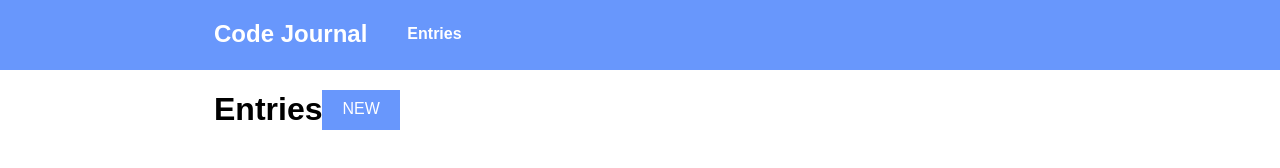
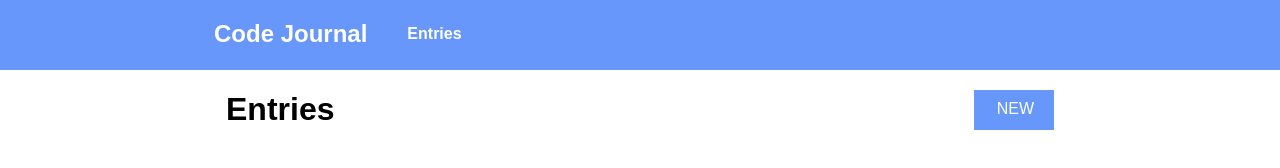
Before and after one commit to JanelleGatmaitan/code-journal, a website: page index.html in a window 1280 px wide. Drawn offline with Linux system fonts and the light colour scheme.

Commit message:
added css to new button #2

```diff
--- a/css/layout.css
+++ b/css/layout.css
@@ -33,11 +33,22 @@
   }
 }
 
-.new-anchor-container {
-  margin-top: 50px;
+img {
+  width: 95%;
+  height: 500px;
 }
 
-img {
-  width: 95%;
-  height: 501px;
+a.column-half {
+  text-decoration: none;
+  justify-content: right;
+  text-align: right;
 }
+
+div.new {
+  text-decoration: none;
+  padding: 10px 20px;
+  height: 40px;
+  margin-top: 20px;
+  float: right;
+  overflow: auto;
+}
--- a/css/styles.css
+++ b/css/styles.css
@@ -55,15 +55,10 @@
   margin-top: 25px;
 }
 
-.new-anchor {
+div.new {
   padding: 10px 20px;
   background-color: #6897fc;
   color: white;
   text-transform: uppercase;
-  height: 40px;
-  margin-top: 20px;
+  width: 80px;
 }
-
-a {
-  text-decoration: none;
-}
--- a/index.html
+++ b/index.html
@@ -28,8 +28,8 @@
   <div data-view="entries" class="entries-list-container">
     <ul class="container">
       <div class="row">
-        <h1>Entries</h1>
-        <a href="#" class="new-anchor">New</a>
+        <h1 class="column-half">Entries</h1>
+          <a href="#" class="new-anchor column-half"><div class="new">New</div></a>
       </div>
       <li class="entry-item"></li>
     </ul>
--- a/js/data.js
+++ b/js/data.js
@@ -22,7 +22,6 @@
 window.addEventListener('beforeunload', function (event) {
   var dataJSON = JSON.stringify(data);
   localStorage.setItem('create-an-entry', dataJSON);
-  // These two lines, update the classNames in local storage
   var classNamesJSON = JSON.stringify(classNames);
   localStorage.setItem('classNames', classNamesJSON);
 });
--- a/js/main.js
+++ b/js/main.js
@@ -9,7 +9,6 @@
 var $new = document.querySelector('.new-anchor');
 var $entryForm = document.querySelector('div.entry-form');
 
-// This happens on refresh - when this page is loaded\
 if (classNames.whoIsHidden === 'entryForm') {
   // set the classes properly
   $entriesDisplay.className = 'entries-list-container';
```
